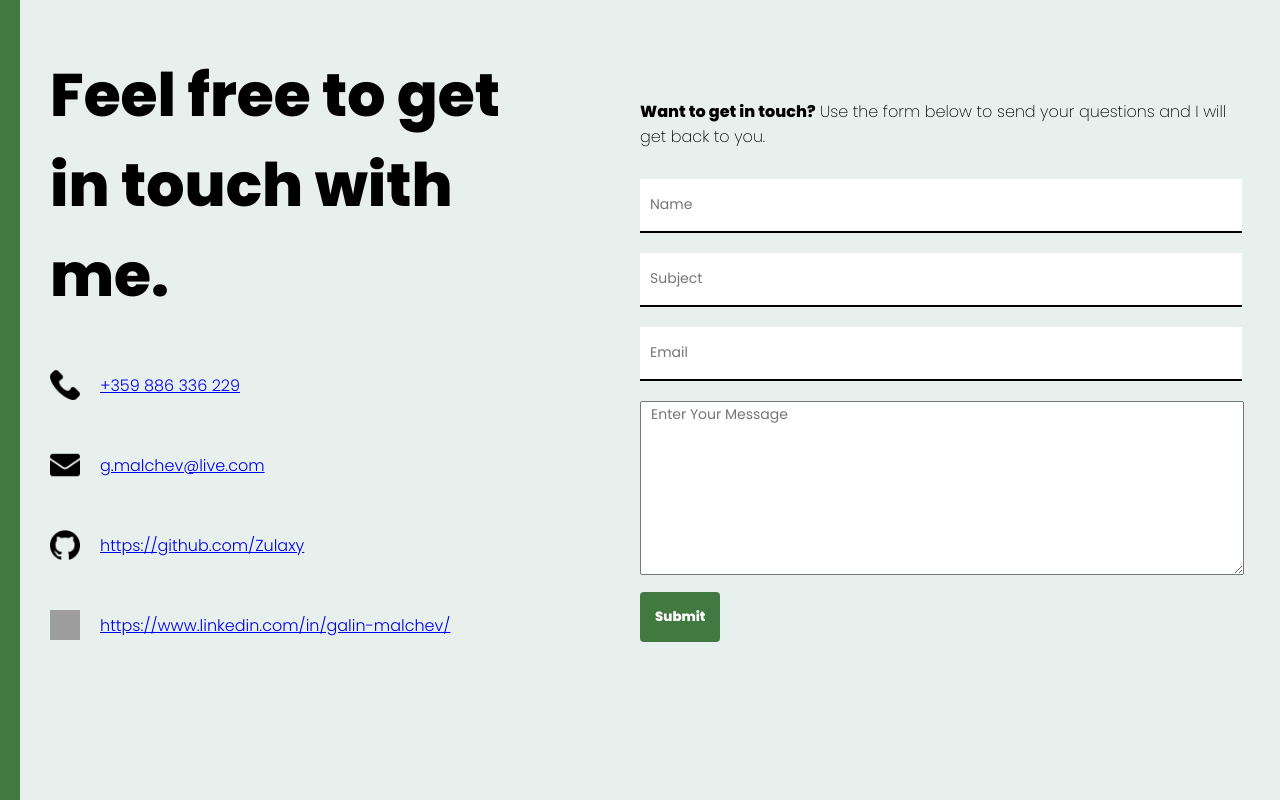
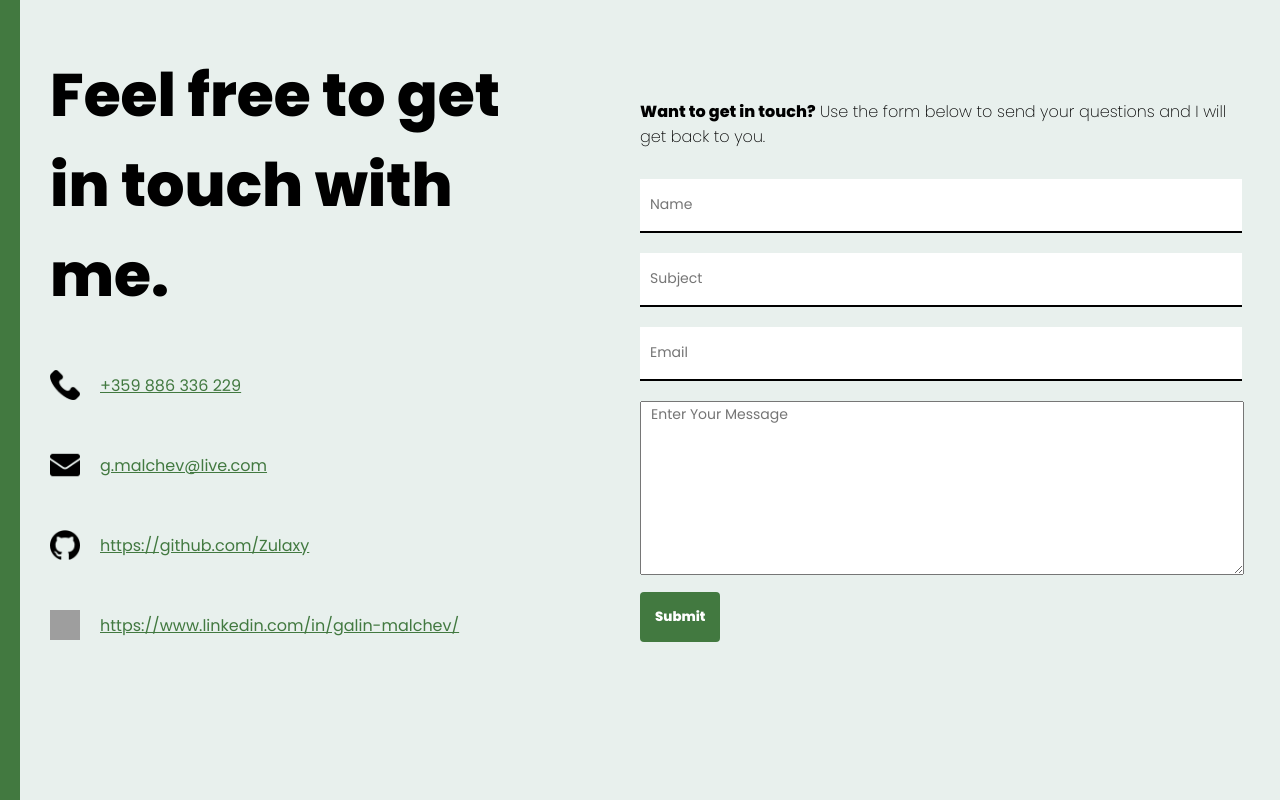
Before and after one commit to ahmiitahir/portfolio-deploy, a React (Create React App) app: page / in a window 1280 px wide. Shown: the part 2524-3324 px from the top of the page. Built offline with nearby package versions, Linux system fonts and the light colour scheme; grey boxes are pictures that could not be loaded.

Commit message:
added small changes with the styling of the links

```diff
--- a/src/components/Contact/Contact.module.css
+++ b/src/components/Contact/Contact.module.css
@@ -91,6 +91,22 @@ button {
   gap: 20px;
 }
 
+.c_info_item a {
+  font-weight: 500;
+}
+
+a:link {
+  color: #427940;
+}
+
+a:visited {
+  color: #427940;
+}
+
+a:hover {
+  color: rgb(40, 77, 122);
+}
+
 @media screen and (min-width: 481px) and (max-width: 768px) {
   .c {
     height: auto;
--- a/src/components/introduction/Introduction.module.css
+++ b/src/components/introduction/Introduction.module.css
@@ -93,6 +93,8 @@
   right: 0;
 }
 
+
+
 @media screen and (min-width: 769px) and (max-width: 1025px) {
   .intro_left_wrapper {
     height: 50%;
```
